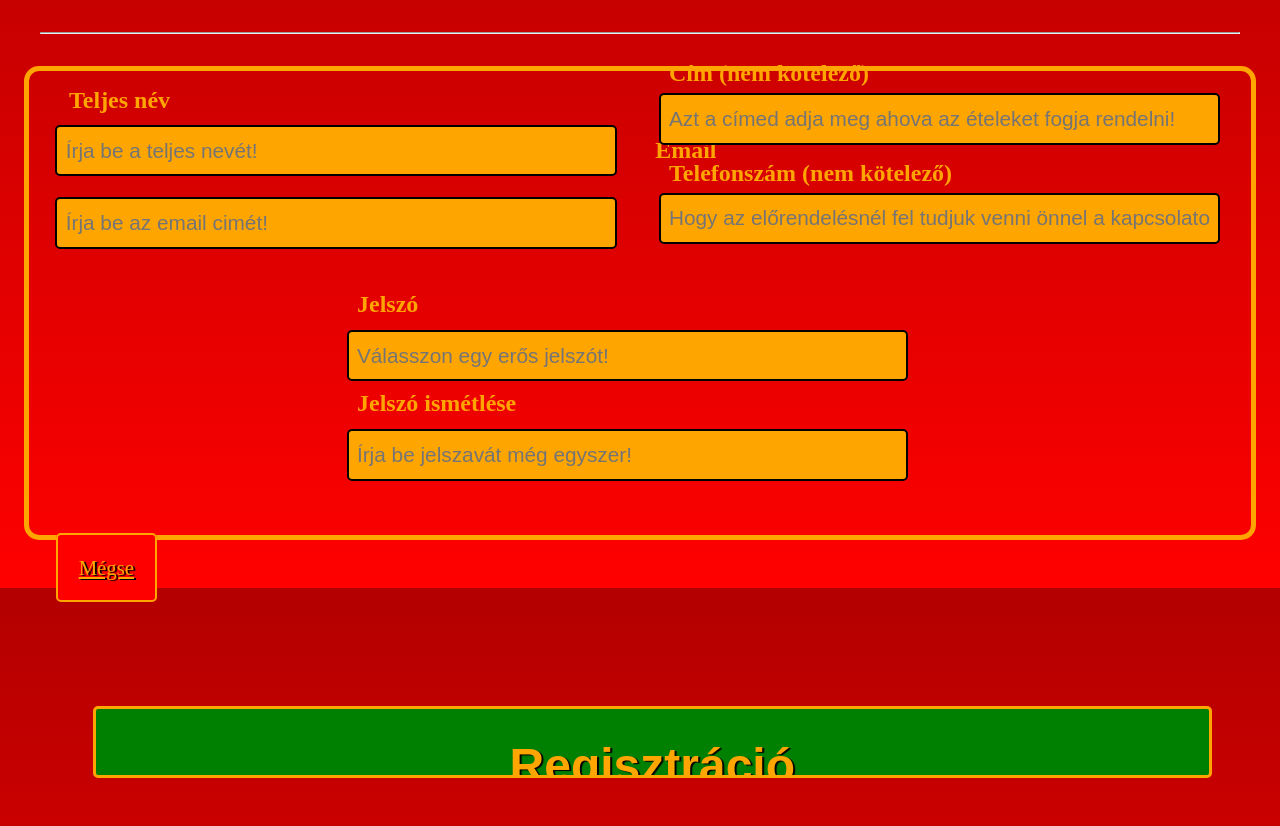
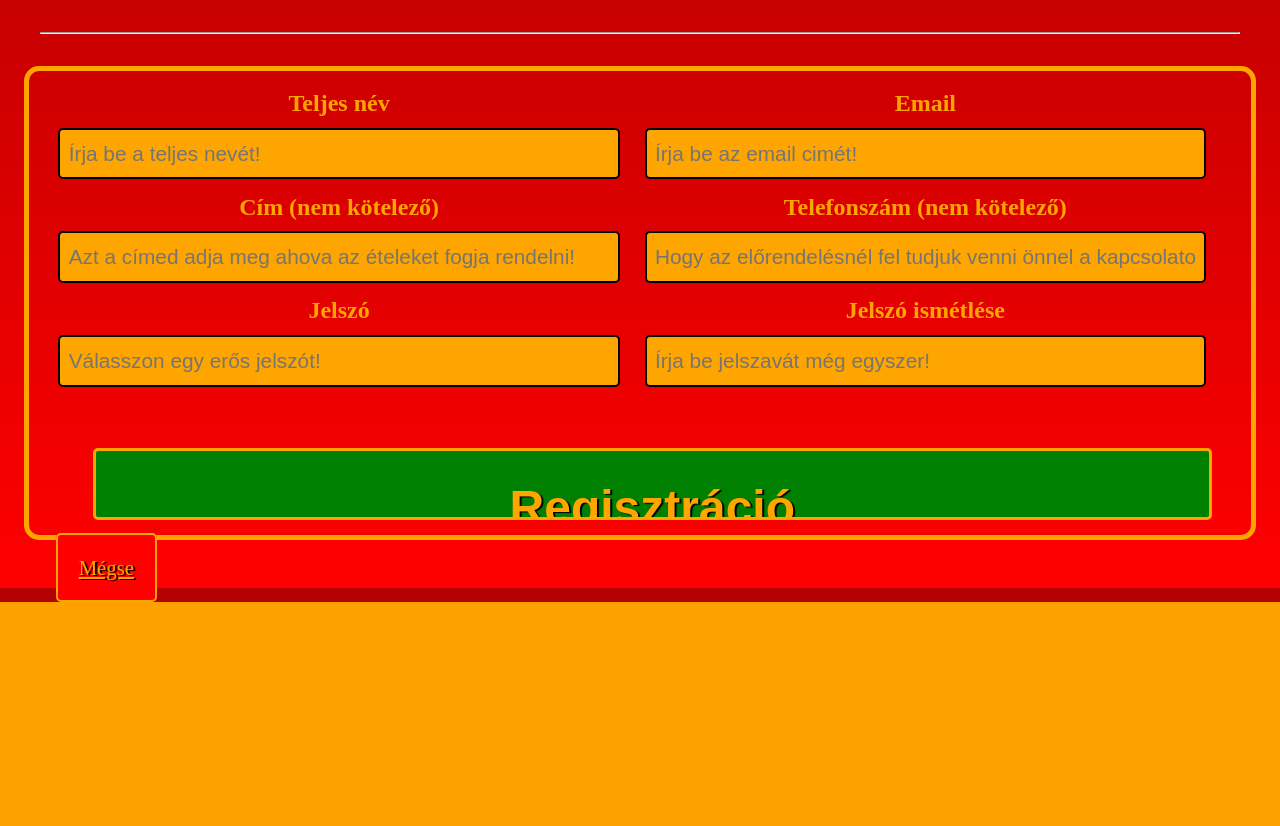
Before and after one commit to thesamantha/antakya_bufe, a Rails app: page /signup in a window 1280 px wide. Shown: the part 207-1033 px from the top of the page. After the commit the page ends 809 px from the top, so only its background shows below. Run offline with Rails 7, Linux system fonts and the light colour scheme; lists and menus that the app fills with data are empty.

Commit message:
Make registration form into table

```diff
--- a/app/assets/stylesheets/regisztracio.css
+++ b/app/assets/stylesheets/regisztracio.css
@@ -44,22 +44,22 @@ input {
 }
 input:focus {background-color: lightblue; border-color: orange;}
 
-.right {
+.rbight {
   position: relative;
   left: 25em;
   bottom: 8.3em;
 }
-.right2 {
+.rbight2 {
   position: relative;
   left: 29em;
   bottom: 9.8em;
 }
-.down {
+.dbown {
   position: relative;
   left: 14em;
   bottom: 8em;
 }
-.down1 {
+.dbown1 {
   position: relative;
   left: 12em;
   bottom: 7em;
--- a/app/views/users/new.html.erb
+++ b/app/views/users/new.html.erb
@@ -22,23 +22,37 @@
     <hr>
     <div class="border">
       <%= form_tag(users_path, class: "reg_form") do |form| %>
+        <table>
+          <tr>
+            <th>
               <%= label_tag 'name', 'Teljes név' %><br>
               <%= text_field_tag 'name', nil, placeholder: 'Írja be a teljes nevét!', required: true %>
-
+            </th>
+            <th>
               <%= label_tag 'email', 'Email' %><br>
-          <%= text_field_tag 'email', nil, placeholder: 'Írja be az email cimét!', required: true %><br>
-
+              <%= text_field_tag 'email', nil, placeholder: 'Írja be az email cimét!', required: true %>
+            </th>
+          </tr>
+          <tr>
+            <th>
               <%= label_tag 'addr', 'Cím (nem kötelező)', class: 'right' %><br>
-          <%= text_field_tag 'addr', nil, placeholder: 'Azt a címed adja meg ahova az ételeket fogja rendelni!', class: 'right2' %><br>
-
+              <%= text_field_tag 'addr', nil, placeholder: 'Azt a címed adja meg ahova az ételeket fogja rendelni!', class: 'right2' %>
+            </th>
+            <th>
               <%= label_tag 'tele', 'Telefonszám (nem kötelező)', class: 'right' %><br>
-          <%= text_field_tag 'tele', nil, placeholder: 'Hogy az előrendelésnél fel tudjuk venni önnel a kapcsolatot kérjük adjon meg egy előrhetőséget!', class: 'right2'%><br>
-
+              <%= text_field_tag 'tele', nil, placeholder: 'Hogy az előrendelésnél fel tudjuk venni önnel a kapcsolatot kérjük adjon meg egy előrhetőséget!', class: 'right2'%>
+            </th>
+          </tr>
+          <tr>
+            <th>
               <%= label_tag 'password', 'Jelszó', class: 'down1' %><br>
-          <%= password_field_tag 'password', nil, placeholder: "Válasszon egy erős jelszót!", class: 'down', required: true %><br>
+              <%= password_field_tag 'password', nil, placeholder: "Válasszon egy erős jelszót!", class: 'down', required: true %>
+            <th>
               <%= label_tag 'password', 'Jelszó ismétlése', class: 'down1' %><br>
-          <%= password_field_tag 'password_confirmation', nil, placeholder: "Írja be jelszavát még egyszer!", class: 'down', required: true %><br>
-
+              <%= password_field_tag 'password_confirmation', nil, placeholder: "Írja be jelszavát még egyszer!", class: 'down', required: true %>
+            </tr>
+          </tr>
+        </table>
           <%= submit_tag "Regisztráció", class: "reg" %><br>
       <% end %>
     </div>
```
Lines whose indentation alone changed are shown as unchanged.
